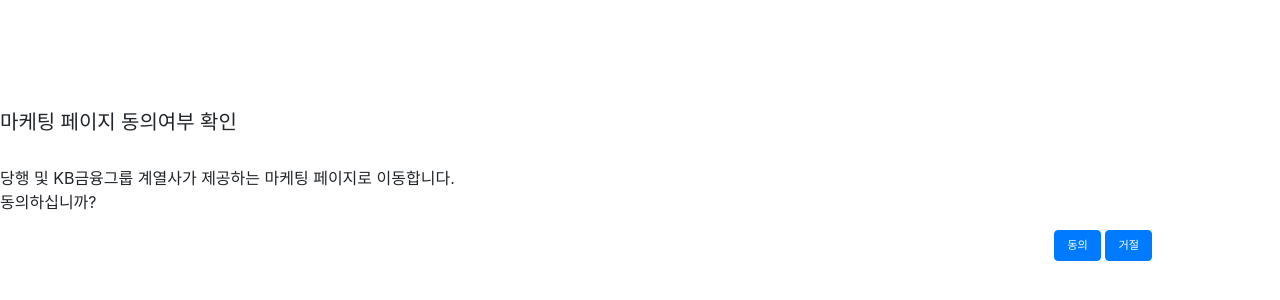
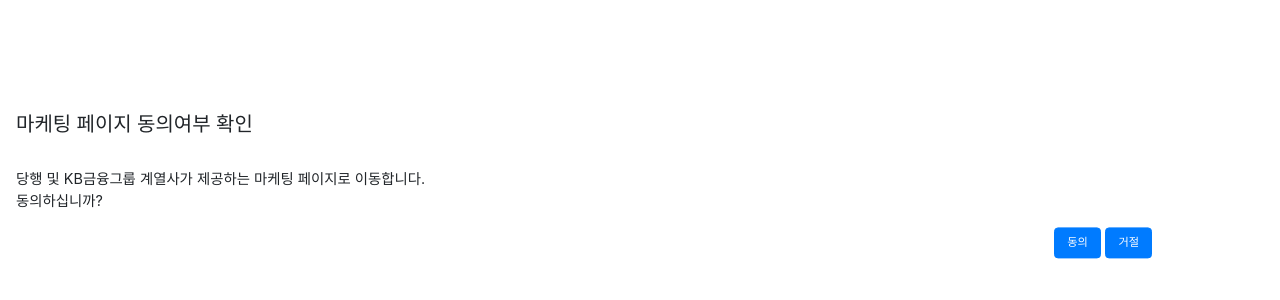
Before and after one commit to wjdgus3608/kb-nara, a plain HTML site: page index.html in a window 1280 px wide. Shown: the part 230-530 px from the top of the page. Drawn offline with nearby package versions, Linux system fonts and the light colour scheme.

Commit message:
글씨 크기조정

```diff
--- a/index.css
+++ b/index.css
@@ -28,5 +28,6 @@ body {
   top: 50%;
   width: 100%;
   transform:translate(-50%, -50%);
+  padding: 1em;
 
 }
--- a/index.html
+++ b/index.html
@@ -16,7 +16,7 @@
     <div class="text-container">
       <h5>마케팅 페이지 동의여부 확인</h5>
       <br>
-      <p>당행 및 KB금융그룹 계열사가 제공하는 마케팅 페이지로 이동합니다.<br> 동의하십니까?</p>
+      <p style="font-size: 0.9em;">당행 및 KB금융그룹 계열사가 제공하는 마케팅 페이지로 이동합니다.<br> 동의하십니까?</p>
       <div class="btn-container">
         <a class="btn btn-primary" href="https://wjdgus3608.github.io/kb-nara/main.html" style="font-size:0.7em;">동의</a>
         <a class="btn btn-primary" href="https://www.kbstar.com/" style="font-size:0.7em;">거절</a>
```
